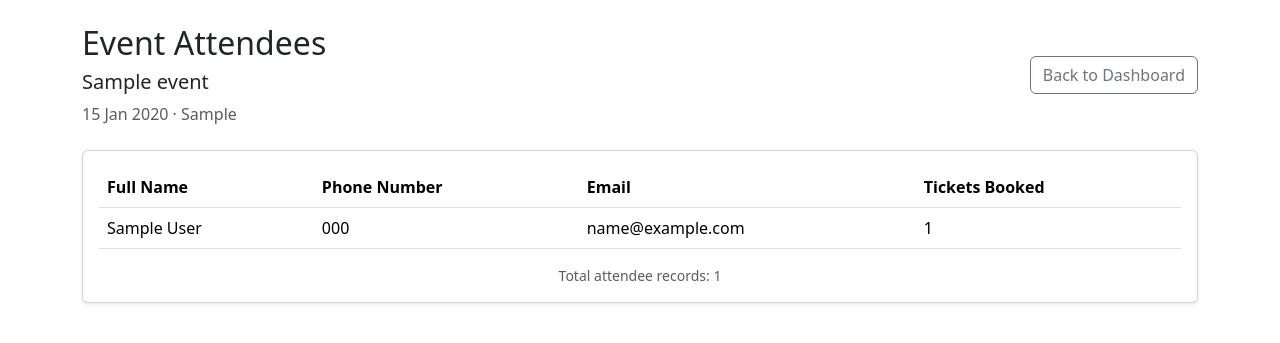
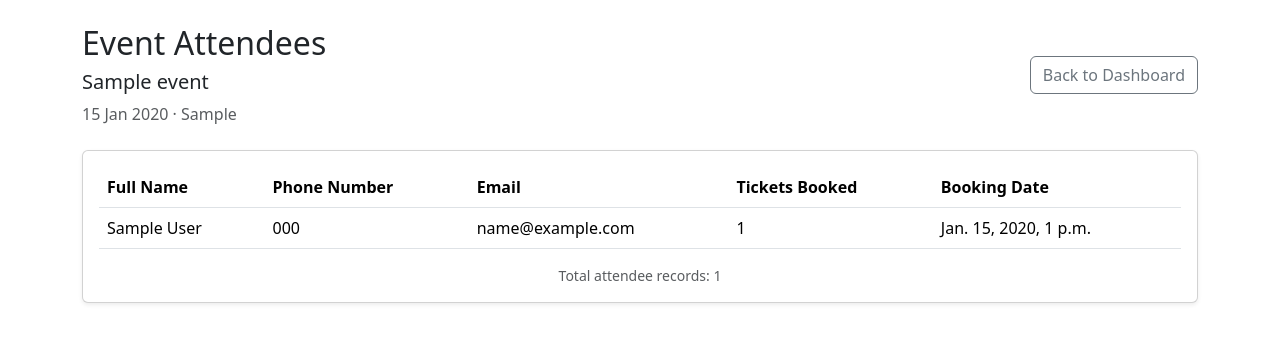
Before and after one commit to CodeOmari/Eventify, a Django app: a page that uses Eventify/templates/event_attendees.html in a window 1280 px wide. Shown: the part 80-423 px from the top of the page. Run offline with Django 5.2, Linux system fonts and the light colour scheme; a user stored in the database is signed in; tables that the repository leaves empty hold one stand-in row (values such as "Sample post").

Commit message:
update event attendees table to include ticket booking date

```diff
--- a/Eventify/templates/event_attendees.html
+++ b/Eventify/templates/event_attendees.html
@@ -35,6 +35,7 @@
                             <th>Phone Number</th>
                             <th>Email</th>
                             <th>Tickets Booked</th>
+                            <th>Booking Date</th>
                         </tr>
                     </thead>
 
@@ -45,6 +46,7 @@
                             <td>{{ attendee.phone_number }}</td>
                             <td>{{ attendee.email }}</td>
                             <td>{{ attendee.tickets }}</td>
+                            <td>{{ attendee.created_at }}</td>
                         </tr>
                         {% empty %}
                         <tr>
```
